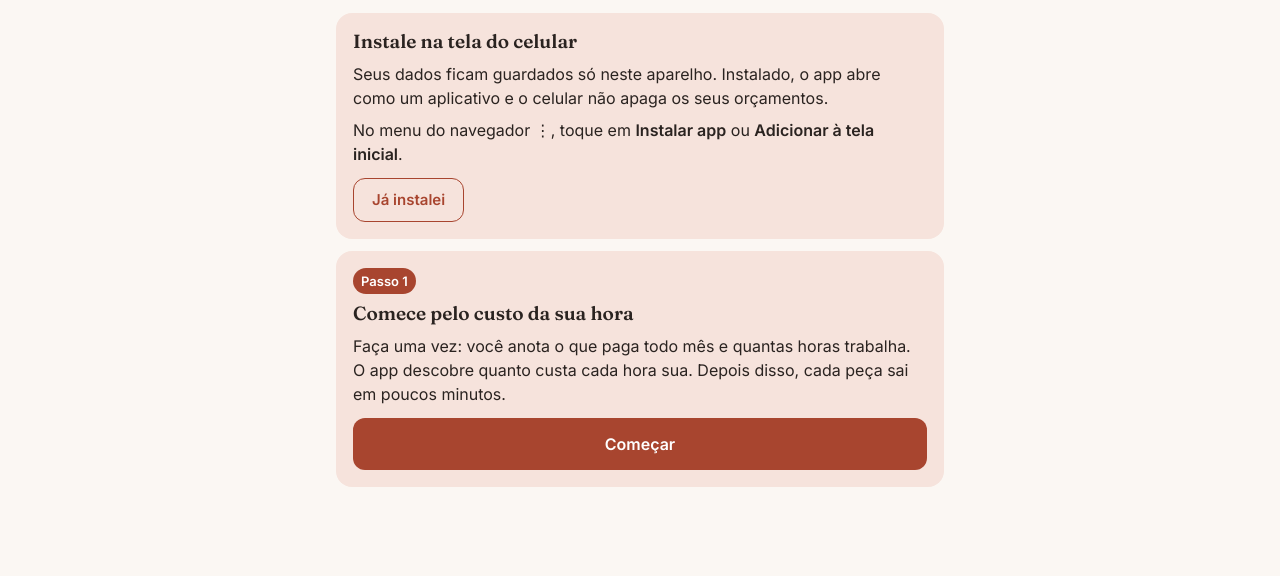
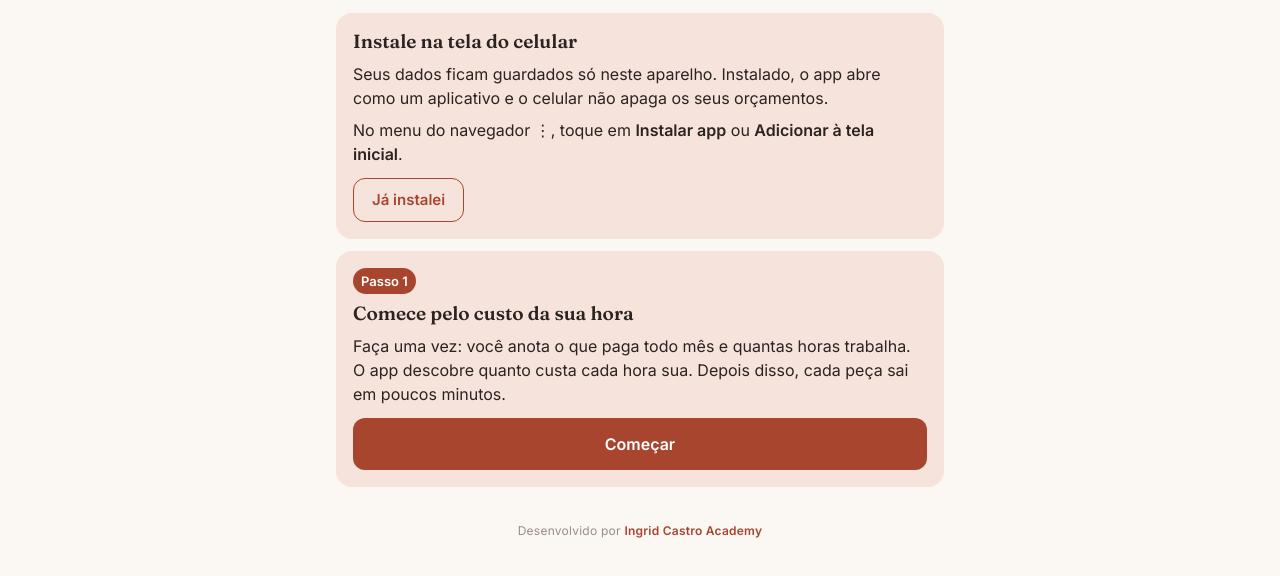
Before and after one commit to ingridcastroestilista/quanto-cobrar, a plain HTML site: page index.html in a window 1280 px wide. Shown: the part 146-722 px from the top of the page. Drawn offline with Linux system fonts and the light colour scheme.

Commit message:
Selo Ingrid Castro Academy no fim de todas as telas
Co-Authored-By: Claude Opus 5.5 <noreply@anthropic.com>

```diff
--- a/css/app.css
+++ b/css/app.css
@@ -290,3 +290,7 @@ body[data-tela="peca"] .barra-preco {
 .logo-vazia { width: 72px; height: 72px; display: grid; place-items: center; border: 1.5px dashed var(--line); border-radius: 12px; font-size: 12px; color: var(--ink-3); text-align: center; flex: none; }
 .logo-linha .acoes { margin: 0; align-items: center; }
 .previa-orc img { display: block; width: 100%; min-height: 240px; border-radius: 12px; background: #fff; box-shadow: 0 4px 18px rgba(42,35,32,.12); }
+
+/* Selo de quem desenvolveu */
+.selo { margin: 36px 0 8px; text-align: center; font: 400 12px 'Inter', system-ui, sans-serif; letter-spacing: .02em; color: var(--ink-3); }
+.selo b { font-weight: 600; color: var(--accent); }
--- a/js/app.js
+++ b/js/app.js
@@ -64,10 +64,13 @@ function rota() {
   return { nome: telas[nome] ? nome : 'inicio', id };
 }
 
+// Selo discreto no fim de todas as telas.
+const SELO = '<p class="selo">Desenvolvido por <b>Ingrid Castro Academy</b></p>';
+
 function render() {
   const { nome, id } = rota();
   telaAtual = telas[nome];
-  $main.innerHTML = telaAtual.render(id);
+  $main.innerHTML = telaAtual.render(id) + SELO;
   atualizar();
   telaAtual.depois?.(id);
   document.querySelectorAll('.nav a').forEach((a) => a.classList.toggle('ativo', a.dataset.tela === (telaAtual.aba || nome)));
--- a/sw.js
+++ b/sw.js
@@ -1,6 +1,6 @@
 // Guarda o app no celular para abrir sem internet.
 // Ao publicar uma versão nova, mude VERSAO para o celular baixar os arquivos novos.
-const VERSAO = 'qc-v4';
+const VERSAO = 'qc-v5';
 const ARQUIVOS = [
   './', 'index.html', 'css/app.css', 'js/app.js', 'js/calc.js', 'js/store.js', 'js/ui.js', 'js/proposta.js',
   'manifest.webmanifest', 'icons/icon.svg', 'icons/icon-180.png', 'icons/icon-192.png', 'icons/icon-512.png',
```
